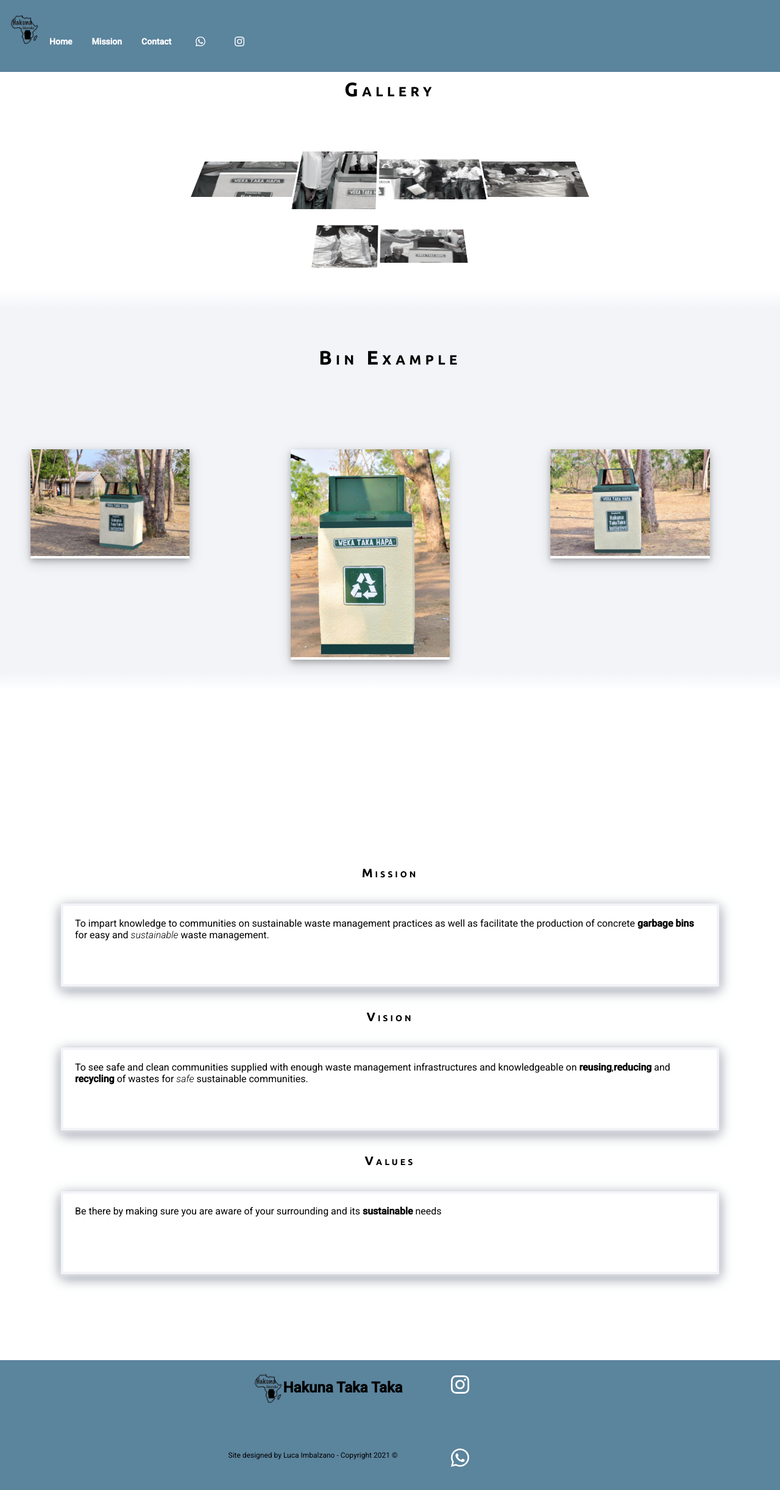
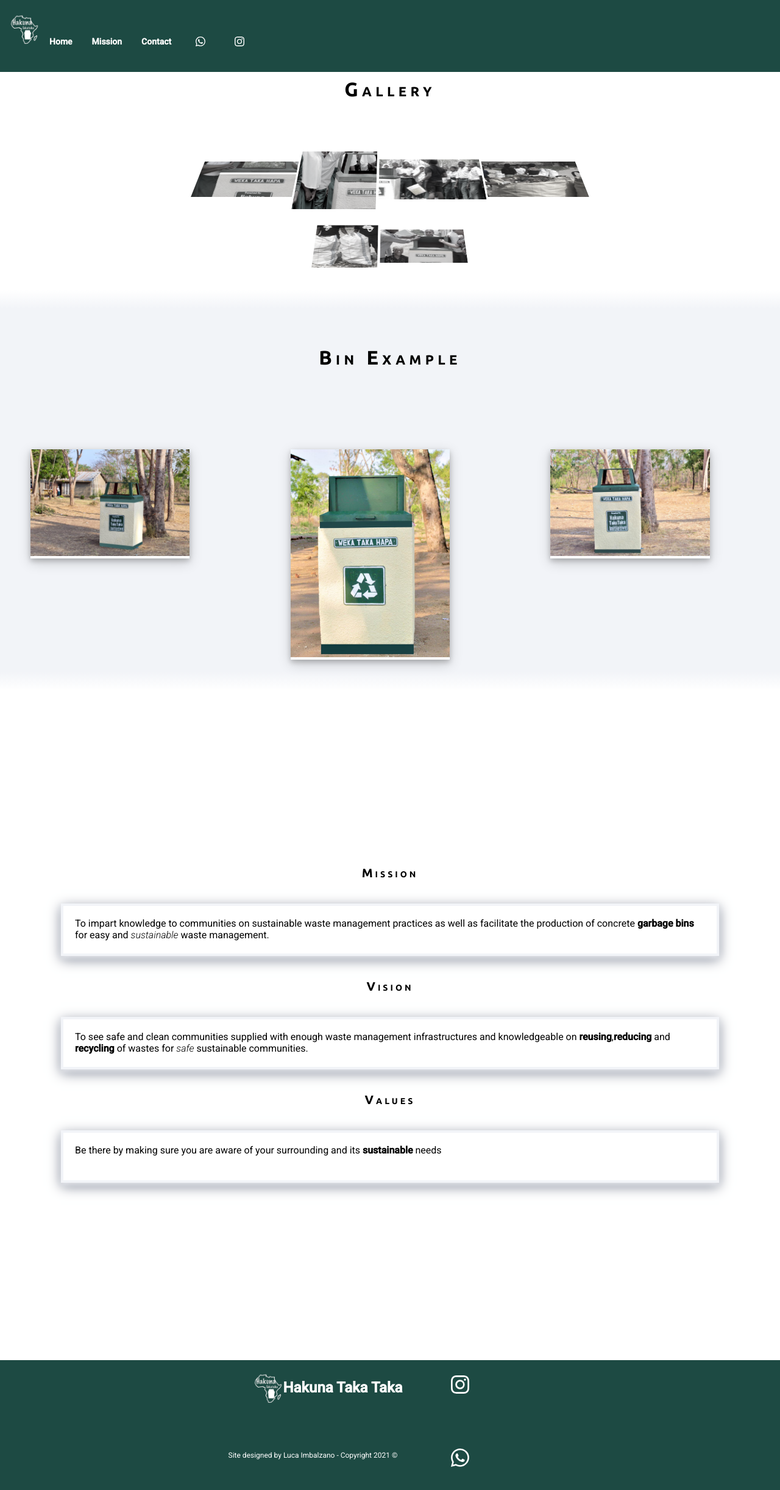
Before and after one commit to lucaimbalzano/HakunaTakaTaka, an Angular app: page /mission in a window 1280 px wide. Shown: the top 2444 px of the page at 61% size. Built offline with nearby package versions, Linux system fonts and the light colour scheme.

Commit message:
## CR colour

```diff
--- a/src/app/app.component.css
+++ b/src/app/app.component.css
@@ -10,7 +10,7 @@
   width: 100%;
   height: 60px;
   line-height: 60px;
-  background: #5b849d;
+  background: #1d4a43;
   margin-top: 25px;
   width: 100%;
   padding-top: 25px;
--- a/src/app/components/contact/contact.component.css
+++ b/src/app/components/contact/contact.component.css
@@ -188,7 +188,7 @@ textarea:hover {
 }
 
 #submit:hover {
-  background: #5b849d;
+  background: #1d4a43;
   color: #e2dedb;
 }
 
@@ -240,7 +240,7 @@ h2 span {
 }
 .alert {
   padding: 20px;
-  background-color: #5b849d;
+  background-color: #1d4a43;
   color: white;
   width: 50%;
   box-shadow: #2e2e2e;
@@ -261,10 +261,16 @@ h2 span {
   color: black;
 }
 
+@media only screen and (min-width: 310px) and (max-width: 409px) {
+  #form {
+    width: auto;
+  }
+}
+
 @media only screen and (min-width: 280px) and (max-width: 409px) {
   #form {
-    width: 162px;
-    margin: 0;
+    width: auto;
+    margin: 0 0 0 30px;
   }
 
   .bin-contact-us {
--- a/src/app/components/footer/footer.component.css
+++ b/src/app/components/footer/footer.component.css
@@ -9,6 +9,7 @@
 
 .list-footer-start {
   margin-left: 10px;
+  color: white;
 }
 
 .footer-li {
@@ -33,6 +34,11 @@ a:hover {
   margin-top: 40px;
   margin-bottom: 40px;
 }
+
+#span-down {
+  color: white;
+}
+
 @media only screen and (min-width: 270px) and (max-width: 469px) {
   .list-footer-start {
     padding-left: 50px;
--- a/src/app/components/footer/footer.component.html
+++ b/src/app/components/footer/footer.component.html
@@ -2,7 +2,7 @@
   <div class="list-footer-start">
     <ul style="display: flex">
       <img
-        src="../../../assets/images/hakuna-logo.png"
+        src="../../../assets/images/HakunaLogoemail.png"
         height="50px;"
         width="50px"
         id="imgLogo"
--- a/src/app/components/home/home.component.css
+++ b/src/app/components/home/home.component.css
@@ -378,7 +378,7 @@
 .fade-who-we-are-container {
   width: 100%;
   height: 30px;
-  background: linear-gradient(to bottom, #ffffff 0%, #5b849d 100%);
+  background: linear-gradient(to bottom, #ffffff 0%, #1d4a43 100%);
   display: block;
 }
 @media only screen and (max-width: 2770px) {
--- a/src/app/components/mission/mission.component.css
+++ b/src/app/components/mission/mission.component.css
@@ -364,7 +364,7 @@ div.polaroid:hover {
   }
   .text-mission-box {
     padding: 19px;
-    height: 90px;
+    height: 40px;
   }
 }
 @media only screen and (min-width: 900px) and (max-width: 980px) {
--- a/src/app/components/navbar/navbar.component.css
+++ b/src/app/components/navbar/navbar.component.css
@@ -1,8 +1,8 @@
 .navbar {
   position: absolute;
   width: 100%;
-  background: #5b849d;
-  color: #fff;
+  background: #1d4a43;
+  color: white;
   top: 0;
   left: 0;
   right: 0;
@@ -108,7 +108,7 @@
     height: auto;
     flex: none !important;
     color: rgb(255, 255, 255);
-    background: #567c94;
+    background: #1d4a43;
   }
   .navbar-opened:host .top-navbar a {
     display: block;
--- a/src/app/components/navbar/navbar.component.html
+++ b/src/app/components/navbar/navbar.component.html
@@ -16,7 +16,7 @@
       </button>
     </div>
     <img
-      src="../../../assets/images/hakuna-logo.png"
+      src="../../../assets/images/HakunaLogoemail.png"
       height="50px;"
       width="50px"
       id="imgLogo"
@@ -26,7 +26,7 @@
       <span fxFlex></span>
       <a routerLink="home" class="hakuna-logo"
         ><img
-          src="../../../assets/images/hakuna-logo.png"
+          src="../../../assets/images/HakunaLogoemail.png"
           height="50px"
           width="50px"
           id="imgLogoInside"
@@ -58,7 +58,7 @@
           xmlns="http://www.w3.org/2000/svg"
           width="16"
           height="16"
-          fill="white"
+          fill="currentColor"
           class="bi bi-whatsapp"
           viewBox="0 0 16 16"
         >
--- a/src/styles.css
+++ b/src/styles.css
@@ -3,7 +3,7 @@
 body {
   font-family: "Open Sans", sans-serif;
 
-  background: #5b849d;
+  background: #1d4a43;
 }
 
 h1,
```
Also changed, not shown: src/assets/images/HakunaLogoemail.png (added).
